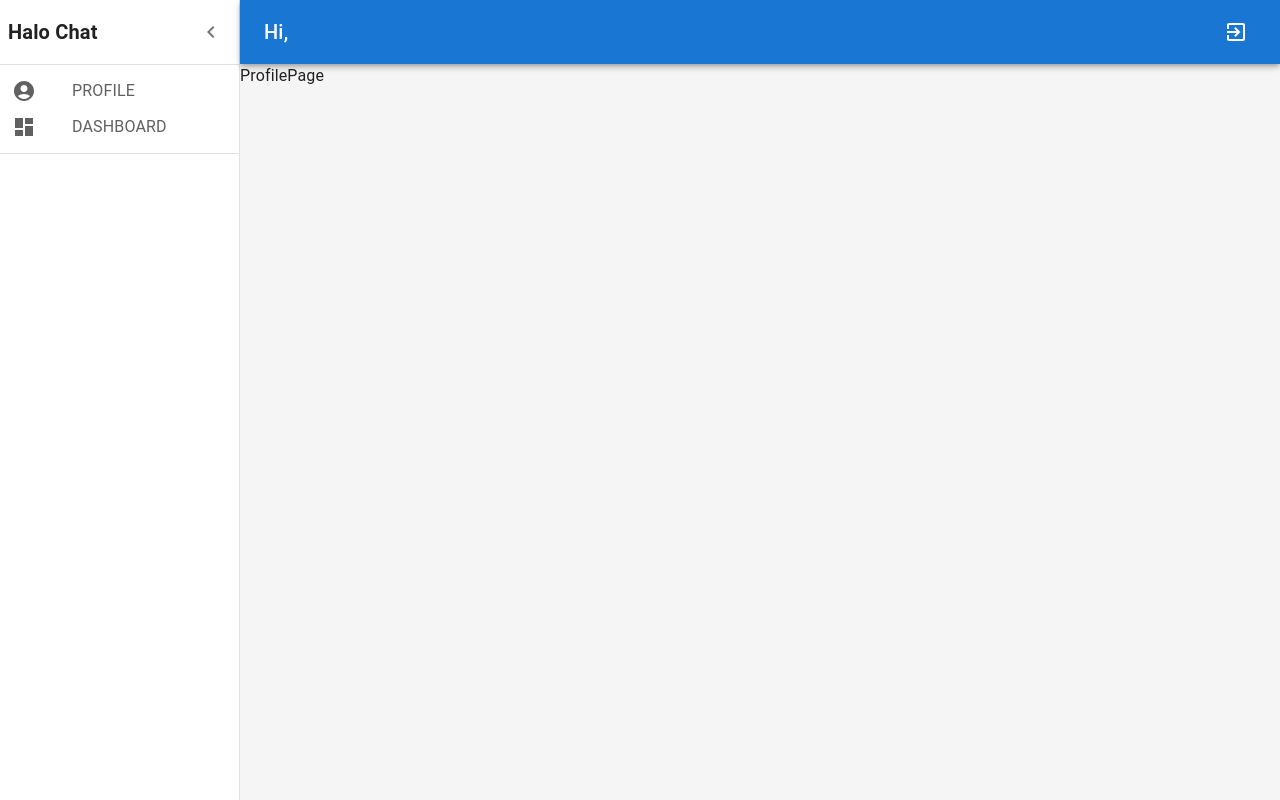
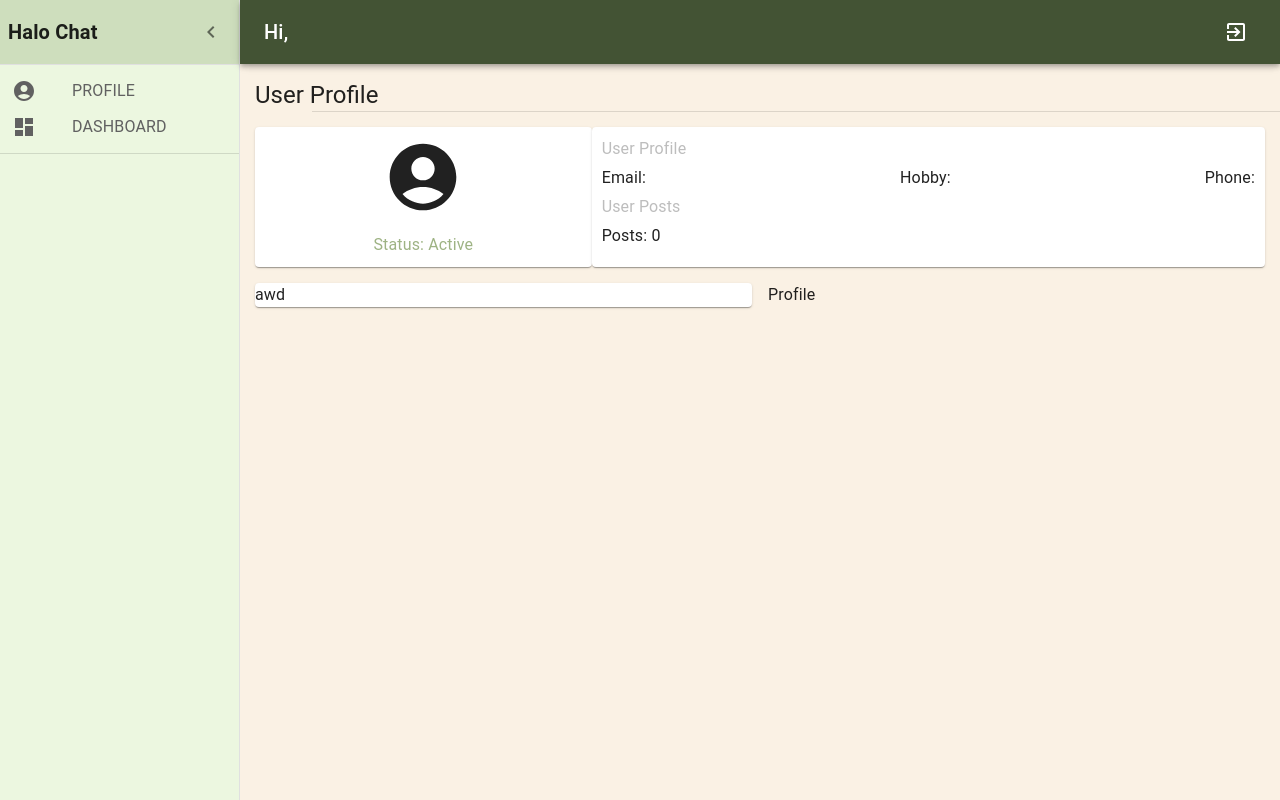
Before and after one commit to akrn27/halochat, a React (Create React App) app: page /profile in a window 1280 px wide. Built offline with nearby package versions, Linux system fonts and the light colour scheme; no server answers.

Commit message:
added profile information

```diff
--- a/src/components/Layout.js
+++ b/src/components/Layout.js
@@ -139,7 +139,7 @@ export default function Layout({ children }) {
     <ThemeProvider theme={defaultTheme}>
       <Box sx={{ display: "flex" }}>
         <CssBaseline />
-        <AppBar position="absolute" open={open}>
+        <AppBar position="absolute" open={open} sx={{backgroundColor: '#435334'}}>
           <Toolbar
             sx={{
               pr: "24px", // keep right padding when drawer closed
@@ -178,6 +178,7 @@ export default function Layout({ children }) {
               alignItems: "center",
               justifyContent: "space-between",
               px: [1],
+              backgroundColor: '#CEDEBD'
             }}
           >
             <Typography variant="h6" sx={{ fontWeight: "700" }}>
@@ -188,7 +189,7 @@ export default function Layout({ children }) {
             </IconButton>
           </Toolbar>
           <Divider />
-          <List component="nav">
+          <List component="nav" sx={{backgroundColor: '#ECF7E0', height: '100%'}}>
             <Button
               sx={{
                 display: "flex",
@@ -228,6 +229,7 @@ export default function Layout({ children }) {
             flexGrow: 1,
             height: "100vh",
             overflow: "auto",
+            backgroundColor: '#FAF1E4'
           }}
         >
           <Toolbar />
--- a/src/pages/profilepage.js
+++ b/src/pages/profilepage.js
@@ -1,10 +1,93 @@
 import React from "react";
 import Layout from "../components/Layout";
+import { Divider, Grid, Paper, Typography } from "@mui/material";
+import { Box } from "@mui/system";
+import { useSelector } from "react-redux";
+import { authSelectors } from "../features/auth/authSlice";
+import AccountCircleIcon from "@mui/icons-material/AccountCircle";
 
 const ProfilePage = () => {
+  const auth = useSelector(authSelectors.selectAll);
+
+  console.log(auth);
   return (
     <Layout>
-      <div>ProfilePage</div>
+      <Typography
+        variant="h5"
+        sx={{
+          paddingLeft: "15px",
+          paddingTop: "15px",
+          display: "flex",
+          flexDirection: "row",
+        }}
+      >
+        User Profile
+      </Typography>
+      <Divider variant="inset" />
+      <Grid container spacing={2} sx={{ padding: "15px" }}>
+        <Grid item xs={12} md={12}>
+          <Grid container>
+            <Grid item xs={12} md={4}>
+              <Paper
+                sx={{
+                  padding: "10px",
+                  display: "flex",
+                  flexDirection: "column",
+                  gap: "5px",
+                  alignItems: "center",
+                }}
+              >
+                <AccountCircleIcon sx={{ fontSize: "80px" }} />
+                <Typography sx={{ fontWeight: "600" }}>
+                  {auth[0]?.data.data.name}
+                </Typography>
+                <Divider />
+                <Typography sx={{ color: "#9EB384" }}>
+                  Status: Active
+                </Typography>
+              </Paper>
+            </Grid>
+            <Grid item xs={12} md={8}>
+              <Paper
+                sx={{
+                  padding: "10px",
+                  display: "flex",
+                  flexDirection: "column",
+                  gap: "5px",
+                  height: '100%'
+                }}
+              >
+                <Box>
+                  <Typography sx={{color: '#bdbdbd'}}>User Profile</Typography>
+                  <Box sx={{display: 'flex', justifyContent: 'space-between', marginTop: '5px'}}>
+                    <Typography>Email: {auth[0]?.data.data.email}</Typography>
+                    <Typography>Hobby: {auth[0]?.data.data.hobby}</Typography>
+                    <Typography>Phone: {auth[0]?.data.data.phone}</Typography>
+                  </Box>
+                </Box>
+                <Box>
+                  <Typography sx={{color: '#bdbdbd'}}>User Posts</Typography>
+                  <Box sx={{display: 'flex', justifyContent: 'space-between', marginTop: '5px'}}>
+                    <Typography>Posts: 0</Typography>
+                  </Box>
+                </Box>
+              </Paper>
+            </Grid>
+          </Grid>
+        </Grid>
+        <Grid item xs={12} md={6}>
+          <Box>
+            <Paper>
+              <Typography>awd</Typography>
+            </Paper>
+          </Box>
+        </Grid>
+        <Grid item xs={12} md={6}>
+          <Box>
+            <Typography>Profile</Typography>
+          </Box>
+        </Grid>
+      </Grid>
     </Layout>
   );
 };
```
